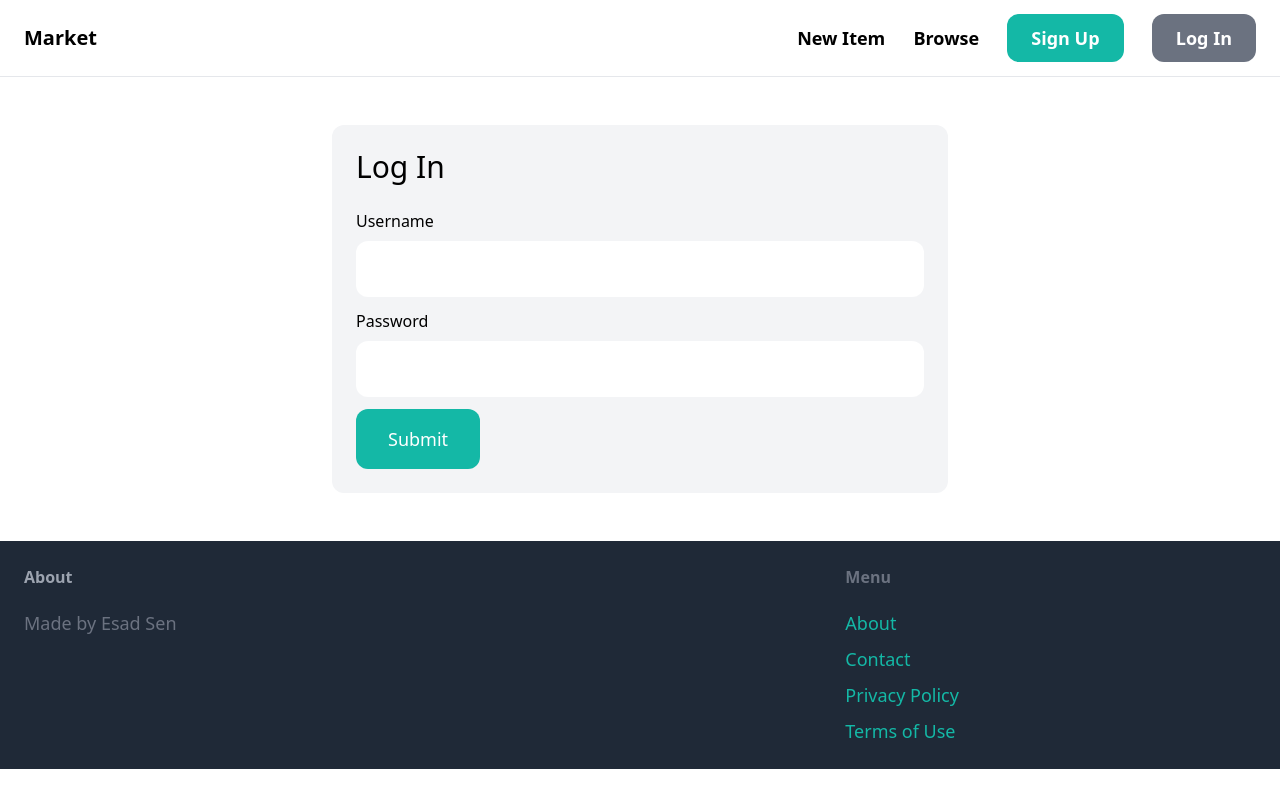
After one commit to esadsen/django-MarketProject, a Django app: page /login/ in a window 1280 px wide. The commit adds this page. Run offline with Django 4.2, Linux system fonts and the light colour scheme; some libraries are stand-ins or nearby versions.

Commit message:
finished login

```diff
--- a/core/forms.py
+++ b/core/forms.py
@@ -1,7 +1,14 @@
 from django import forms
-from django.contrib.auth.forms import UserCreationForm
+from django.contrib.auth.forms import UserCreationForm,AuthenticationForm
 from django.contrib.auth.models import User
 
+class LoginForm(AuthenticationForm):
+    username = forms.CharField(widget=forms.TextInput(attrs={
+        'class': 'w-full py-4 px-6 rounded-xl'
+    }))
+    password = forms.CharField(widget=forms.PasswordInput(attrs={
+        'class': 'w-full py-4 px-6 rounded-xl'
+    }))
 class SignupForm(UserCreationForm):
     class Meta:
         model=User
--- a/core/urls.py
+++ b/core/urls.py
@@ -1,6 +1,7 @@
 from django.urls import path
-
+from django.contrib.auth import views as auth_views
 from . import views
+from .forms import LoginForm
 
 app_name='core'
 
@@ -8,4 +9,6 @@ urlpatterns=[
     path('', views.index, name='index'),
     path('contact/', views.contact, name="contact"),
     path('signup/', views.signup, name="signup"),
+    path('login/',auth_views.LoginView.as_view(template_name='core/login.html',authentication_form=LoginForm), name='login'),
+
 ]
--- a/market/settings.py
+++ b/market/settings.py
@@ -26,6 +26,9 @@ SECRET_KEY = 'django-insecure-%xf%uv@s7l*$7c4c^7@rwzji-@=fi4r6_6u!b=z-_b@h*i(dw=
 DEBUG = True
 
 ALLOWED_HOSTS = []
+LOGIN_URL='/login/'
+LOGIN_REDIRECT_URL='/'
+LOGOUT_REDIRECT_URL='/'
 
 
 # Application definition
--- a/templates/core/base.html
+++ b/templates/core/base.html
@@ -15,9 +15,13 @@
             <a href="#" class="text-lg font-semibold hover:text-gray-500">New Item</a>
             <a href="#" class="text-lg font-semibold hover:text-gray-500">Browse</a>
 
+            {% if request.user.is_authenticated%}
+            <a href="#" class="px-6 py-3 text-lg font-semibold bg-teal-500 text-white rounded-xl hover:bg-teal-700">Inbox</a>
+            <a href="#" class="px-6 py-3 text-lg font-semibold bg-gray-500 text-white rounded-xl hover:bg-gray-700">Dashboard</a>
+            {% else %}
             <a href="{% url 'core:signup' %}" class="px-6 py-3 text-lg font-semibold bg-teal-500 text-white rounded-xl hover:bg-teal-700">Sign Up</a>
-            <a href="#" class="px-6 py-3 text-lg font-semibold bg-gray-500 text-white rounded-xl hover:bg-gray-700">Log In</a>
-
+            <a href="{% url 'core:login' %}" class="px-6 py-3 text-lg font-semibold bg-gray-500 text-white rounded-xl hover:bg-gray-700">Log In</a>
+            {% endif %}
         </div>
 
     </nav>
--- /dev/null
+++ b/templates/core/login.html
@@ -0,0 +1,38 @@
+{%extends 'core/base.html'%}
+{%block title %}Signup{%endblock title%}
+
+{%block body%}
+    <div class="w-1/2 my-6 mx-auto p-6 bg-gray-100 rounded-xl">
+        <h1 class="mb-6 text-3xl">Log In</h1>
+
+
+    <form method="post" action=".">
+        {% csrf_token %}
+
+        {{ form.non_field_errors }}
+        <div class="mb-3">
+            <label class="inline-block mb-2">Username</label><br>
+            {{ form.username }}
+        </div>
+        <div class="mb-3">
+            <label class="inline-block mb-2">Password</label><br>
+            {{ form.password }}
+        </div>
+
+
+        {% if form.errors or form.non_field_errors %}
+            <div class="mb-3 p-6 bg-red-100 rounded-xl">
+                {% for field in form %}
+                    {{field.errors}}
+                {%endfor%}
+
+                {{form.non_field_errors}}
+            </div>
+        {%endif%}
+
+
+        <button class="py-4 px-8 text-lg bg-teal-500 hover:bg-teal-700 rounded-xl text-white">Submit</button>
+
+    </form>
+    </div>
+{%endblock body%}
```
Also changed, not shown: db.sqlite3.
